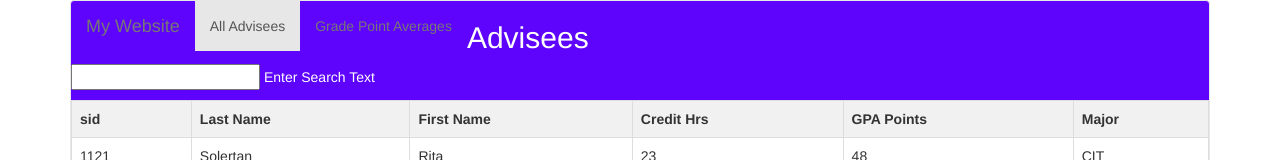
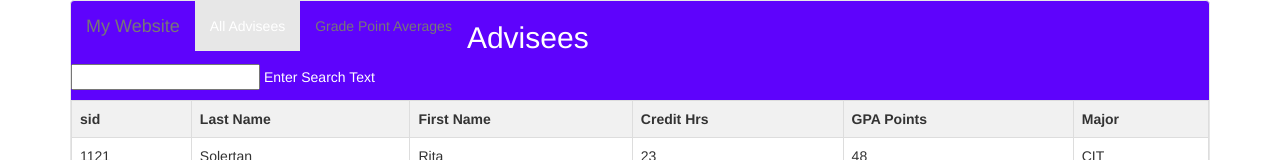
Before and after one commit to huntermasonb/huntermasonb.github.io, a plain HTML site: page index.html in a window 1280 px wide. Shown: the top 160 px of the page. Drawn offline with nearby package versions, Linux system fonts and the light colour scheme.

Commit message:
Update index.html

```diff
--- a/index.html
+++ b/index.html
@@ -17,7 +17,6 @@
     h2 {color:white}
     p {color:white}
     input {color:black}
-    li {color:white}
   </style>
 </head>
 
@@ -31,7 +30,7 @@
     </div>
     <div>
       <ul class = "nav navbar-nav">
-        <li class = "active"><a href="index.html">All Advisees</a></li>
+        <li class = "active"><a style ="color: #ffffff" href="index.html">All Advisees</a></li>
         <li><a href="gpa.html">Grade Point Averages</a></li>
       </ul>
     </div> <!-- navbar ends here -->
```
